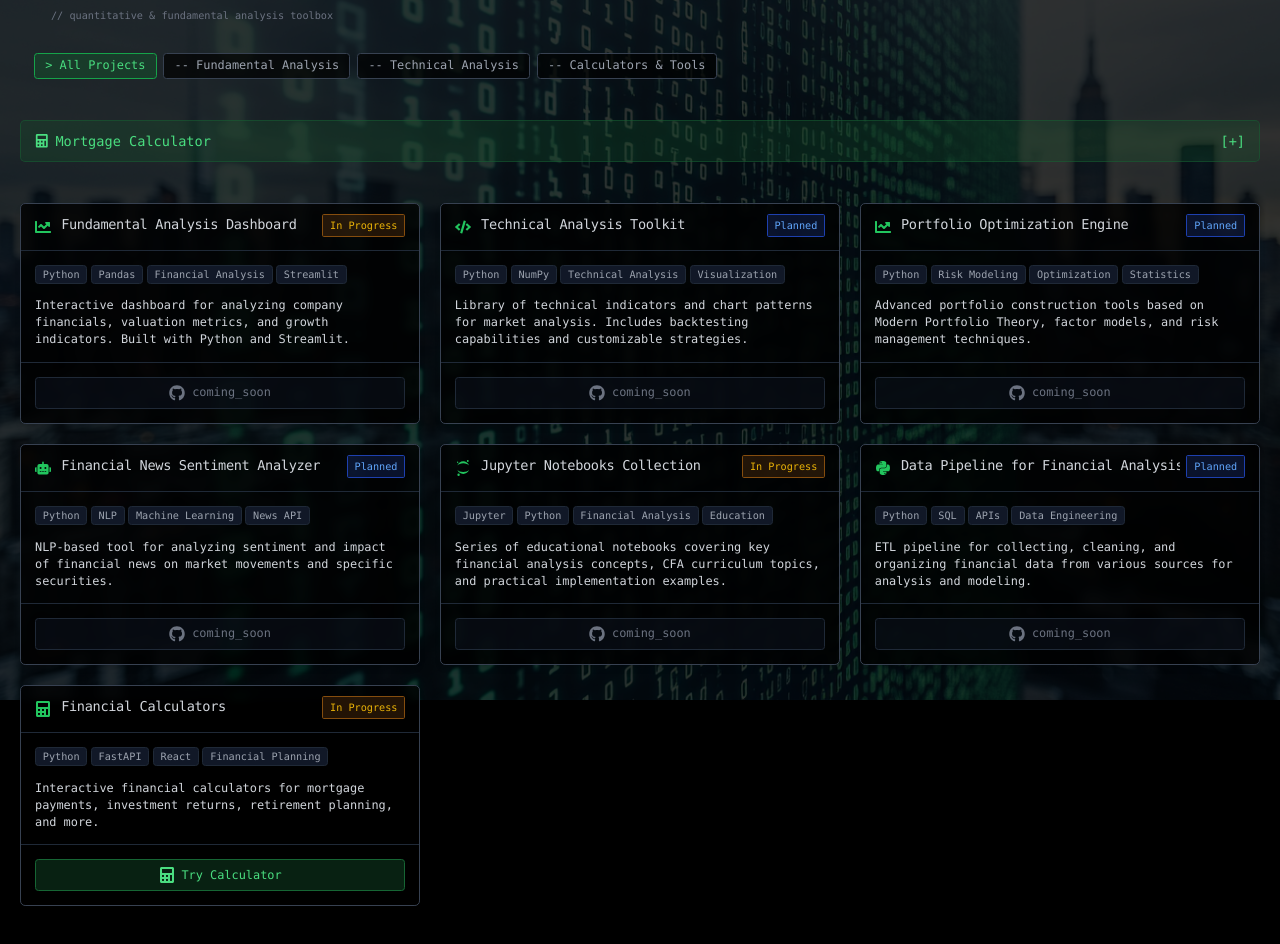
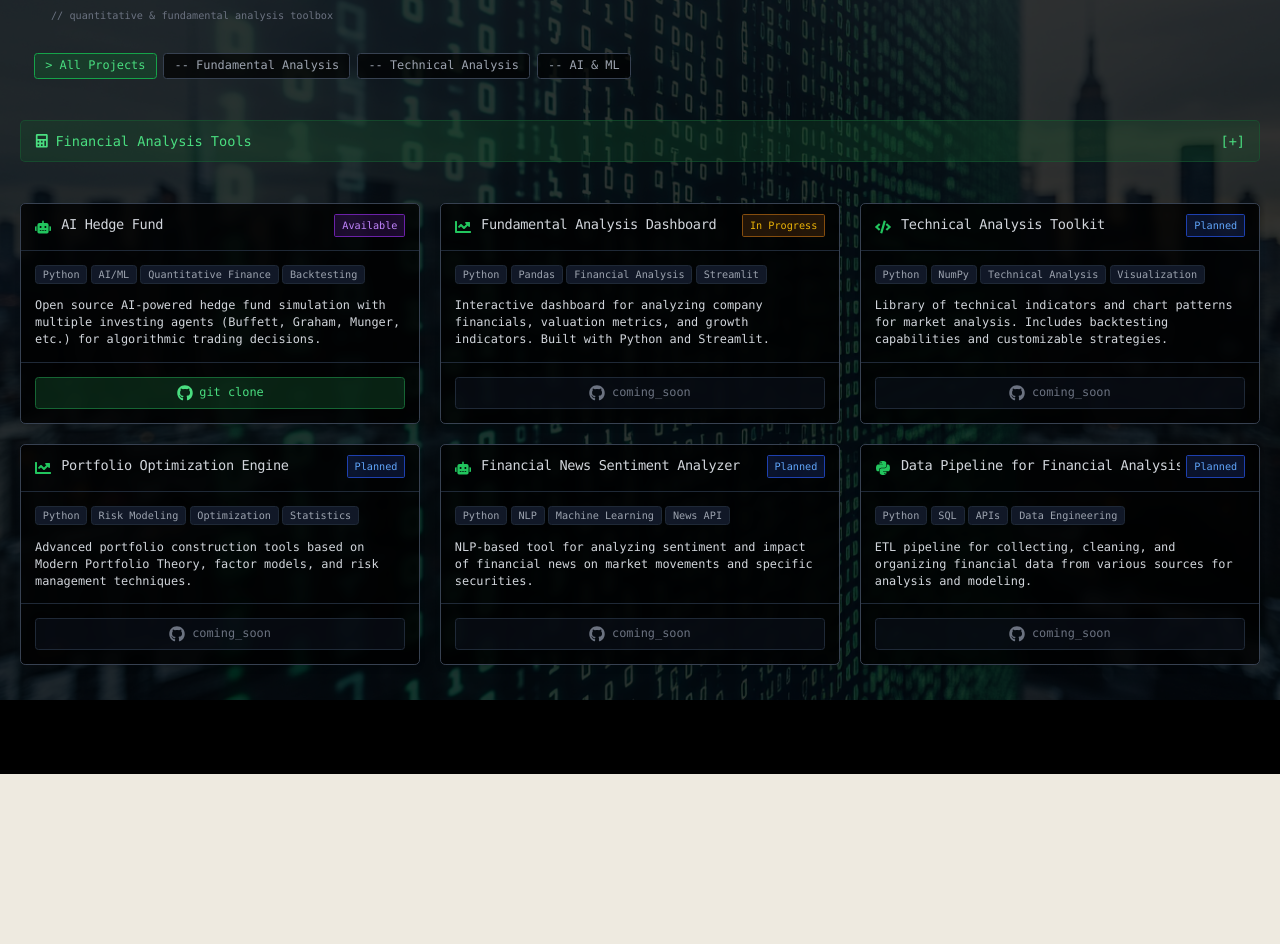
Before and after one commit to sojourner-alpha/world-mk1, a React (Vite) app in the folder frontend/: page /finance in a window 1280 px wide. Shown: the part 100-1044 px from the top of the page. After the commit the page ends 874 px from the top, so only its background shows below. Built offline with nearby package versions, Linux system fonts and the light colour scheme; no server answers.

Commit message:
minor copy updateS

```diff
--- a/frontend/src/pages/Finance.tsx
+++ b/frontend/src/pages/Finance.tsx
@@ -5,7 +5,6 @@ import { SiJupyter, SiPandas, SiNumpy } from 'react-icons/si';
 // Custom components
 import PageHeader from '../components/PageHeader';
 import { ProjectCardProps } from '../components/ProjectCard';
-import MortgageCalculator from '../components/finance/MortgageCalculator';
 
 // Custom hooks
 import { useAnimations } from '../hooks/useAnimations';
@@ -13,7 +12,7 @@ import { useAnimations } from '../hooks/useAnimations';
 // Interface for our project cards
 interface FinanceProjectProps extends ProjectCardProps {
   icon: React.ComponentType<{ size?: number; className?: string }>;
-  status: 'Completed' | 'In Progress' | 'Planned';
+  status: 'Completed' | 'In Progress' | 'Planned' | 'Available';
   categories: string[];
 }
 
@@ -22,7 +21,7 @@ const Finance = () => {
   const [expandedSection, setExpandedSection] = useState<string | null>(null);
   const [activeCategory, setActiveCategory] = useState<string>('all');
   const [typingComplete, setTypingComplete] = useState<boolean>(false);
-  const [showCalculator, setShowCalculator] = useState<boolean>(false);
+  const [toolsExpanded, setToolsExpanded] = useState<boolean>(false);
 
   // Use shared animations
   useAnimations();
@@ -110,11 +109,22 @@ const Finance = () => {
     { id: 'all', name: 'All Projects' },
     { id: 'fundamentals', name: 'Fundamental Analysis' },
     { id: 'technical', name: 'Technical Analysis' },
-    { id: 'tools', name: 'Calculators & Tools' }
+    { id: 'ai', name: 'AI & ML' }
   ];
 
   // Finance projects data
   const projects: FinanceProjectProps[] = [
+    {
+      name: "AI Hedge Fund",
+      description: "Open source AI-powered hedge fund simulation with multiple investing agents (Buffett, Graham, Munger, etc.) for algorithmic trading decisions.",
+      technologies: ["Python", "AI/ML", "Quantitative Finance", "Backtesting"],
+      type: "github",
+      isPublic: true,
+      githubUrl: "https://github.com/virattt/ai-hedge-fund",
+      status: "Available",
+      icon: FaRobot,
+      categories: ["ai", "fundamentals", "technical"]
+    },
     {
       name: "Fundamental Analysis Dashboard",
       description: "Interactive dashboard for analyzing company financials, valuation metrics, and growth indicators. Built with Python and Streamlit.",
@@ -153,17 +163,7 @@ const Finance = () => {
       isPublic: false,
       status: "Planned",
       icon: FaRobot,
-      categories: ["ml"]
-    },
-    {
-      name: "Jupyter Notebooks Collection",
-      description: "Series of educational notebooks covering key financial analysis concepts, CFA curriculum topics, and practical implementation examples.",
-      technologies: ["Jupyter", "Python", "Financial Analysis", "Education"],
-      type: "github",
-      isPublic: false,
-      status: "In Progress",
-      icon: SiJupyter,
-      categories: ["fundamentals", "technical", "portfolio"]
+      categories: ["ml", "ai"]
     },
     {
       name: "Data Pipeline for Financial Analysis",
@@ -174,16 +174,6 @@ const Finance = () => {
       status: "Planned",
       icon: FaPython,
       categories: ["fundamentals", "technical", "ml"]
-    },
-    {
-      name: "Financial Calculators",
-      description: "Interactive financial calculators for mortgage payments, investment returns, retirement planning, and more.",
-      technologies: ["Python", "FastAPI", "React", "Financial Planning"],
-      type: "tool",
-      isPublic: true,
-      status: "In Progress",
-      icon: FaCalculator,
-      categories: ["tools"]
     }
   ];
 
@@ -197,9 +187,9 @@ const Finance = () => {
     setExpandedSection(expandedSection === sectionName ? null : sectionName);
   };
 
-  // Handle calculator toggle
-  const handleCalculatorToggle = () => {
-    setShowCalculator(!showCalculator);
+  // Toggle tools expanded state
+  const toggleToolsExpanded = () => {
+    setToolsExpanded(!toolsExpanded);
   };
 
   return (
@@ -256,27 +246,38 @@ const Finance = () => {
             </div>
           </div>
 
-          {/* Calculator Section - Show only for tools category */}
-          {(activeCategory === 'tools' || activeCategory === 'all') && (
+          {/* Financial Analysis Tools Section */}
           <div className="mb-8 w-full">
             <button
-                onClick={handleCalculatorToggle}
+              onClick={toggleToolsExpanded}
               className="w-full bg-green-900/30 hover:bg-green-900/40 border border-green-800/50 text-green-400 py-3 px-4 rounded-md font-mono mb-4 flex items-center justify-between transition-colors"
             >
               <div className="flex items-center">
                 <FaCalculator className="mr-2" />
-                  <span>Mortgage Calculator</span>
+                <span>Financial Analysis Tools</span>
               </div>
-                <span>{showCalculator ? '[-]' : '[+]'}</span>
+              <span>{toolsExpanded ? '[-]' : '[+]'}</span>
             </button>
 
-              {showCalculator && (
-                <div className="animate-fadeIn">
-                  <MortgageCalculator />
+            {toolsExpanded && (
+              <div className="bg-black/70 backdrop-blur-sm text-white p-6 rounded-lg shadow-lg animate-fadeIn">
+                <h2 className="text-2xl mb-4 font-heading">Coming Soon</h2>
+                <p className="text-slate-300 mb-4">
+                  Interactive financial modeling tools for evaluating:
+                </p>
+                <ul className="list-disc pl-6 text-slate-300 space-y-2">
+                  <li>Discounted cash flow models</li>
+                  <li>Financial statement analysis</li>
+                  <li>Valuation benchmarks</li>
+                  <li>Capital allocation strategies</li>
+                  <li>Risk assessment models</li>
+                </ul>
+                <p className="text-slate-400 text-sm mt-6 italic">
+                  Backend API integration in progress. Check back soon for interactive tools.
+                </p>
               </div>
             )}
           </div>
-          )}
 
           {/* Projects Grid - Terminal Style */}
           <div className="grid grid-cols-1 md:grid-cols-2 lg:grid-cols-3 gap-4 md:gap-6 mb-20">
@@ -295,6 +296,7 @@ const Finance = () => {
                   <span className={`text-xs px-1.5 md:px-2 py-0.5 md:py-1 rounded-sm font-mono flex-shrink-0 ml-2 ${
                     project.status === 'Completed' ? 'bg-green-900/30 text-green-500 border border-green-800' :
                     project.status === 'In Progress' ? 'bg-yellow-900/30 text-yellow-500 border border-yellow-800' :
+                    project.status === 'Available' ? 'bg-purple-900/30 text-purple-400 border border-purple-800' :
                     'bg-blue-900/30 text-blue-400 border border-blue-800'
                   }`}>
                     {project.status}
@@ -321,18 +323,6 @@ const Finance = () => {
                 {/* Action Button - Terminal Style */}
                 <div className="p-3 md:p-4 pt-0 border-t border-gray-800">
                   {project.isPublic ? (
-                    project.type === 'tool' ? (
-                      <button
-                        onClick={() => {
-                          setActiveCategory('tools');
-                          setShowCalculator(true);
-                          window.scrollTo({ top: 0, behavior: 'smooth' });
-                        }}
-                        className="flex items-center justify-center px-3 md:px-4 py-2 rounded bg-green-900/40 text-green-400 border border-green-800 hover:bg-green-900/60 transition-all font-mono w-full text-sm"
-                      >
-                        <FaCalculator size={16} className="mr-2" /> Try Calculator
-                      </button>
-                    ) : (
                     <a
                       href={project.githubUrl}
                       target="_blank"
@@ -341,7 +331,6 @@ const Finance = () => {
                     >
                       <FaGithub size={16} className="mr-2" /> git clone
                     </a>
-                    )
                   ) : (
                     <span className="flex items-center justify-center px-3 md:px-4 py-2 rounded bg-gray-900/40 text-gray-500 border border-gray-800 cursor-not-allowed font-mono w-full text-sm">
                       <FaGithub size={16} className="mr-2" /> coming_soon
--- a/frontend/src/pages/Workshop.tsx
+++ b/frontend/src/pages/Workshop.tsx
@@ -453,11 +453,11 @@ const Workshop = () => {
               <div className="bg-matted/60 backdrop-blur-sm text-white p-8 rounded-lg shadow-sm">
                 <div>
                   <h1 className="text-4xl font-heading mb-4">Workshop</h1>
-                  <p className="text-xl mb-6">Portfolio, Skills & Career</p>
+                  <p className="text-xl mb-6">Projects, Tools & Experience</p>
                   <p className="mb-6">
-                    Professional history in scaling startups, driving revenue growth, and supporting executive decision-making with a blend of technical and business expertise.
-                  <br/> <br/>
-                    This space showcases open source projects, professional skills, and a detailed career timeline.
+                    Open source projects, tools & skills, and a record of past work.
+                    <br/><br/>
+                    Enter the matrix to see financial analysis powered by AI.
                   </p>
                 </div>
                 <div className="flex justify-end items-center gap-4">
```
Lines whose indentation alone changed are shown as unchanged.
